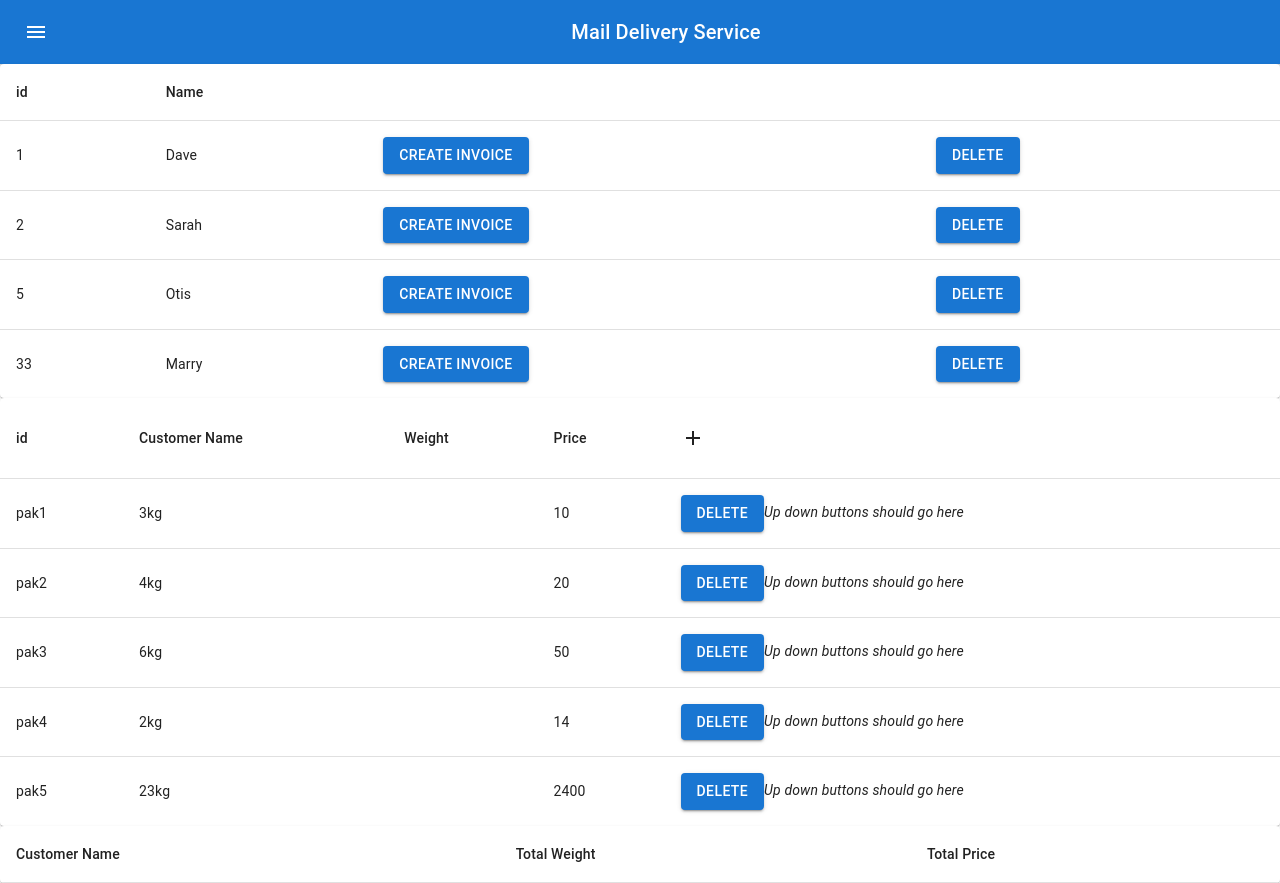
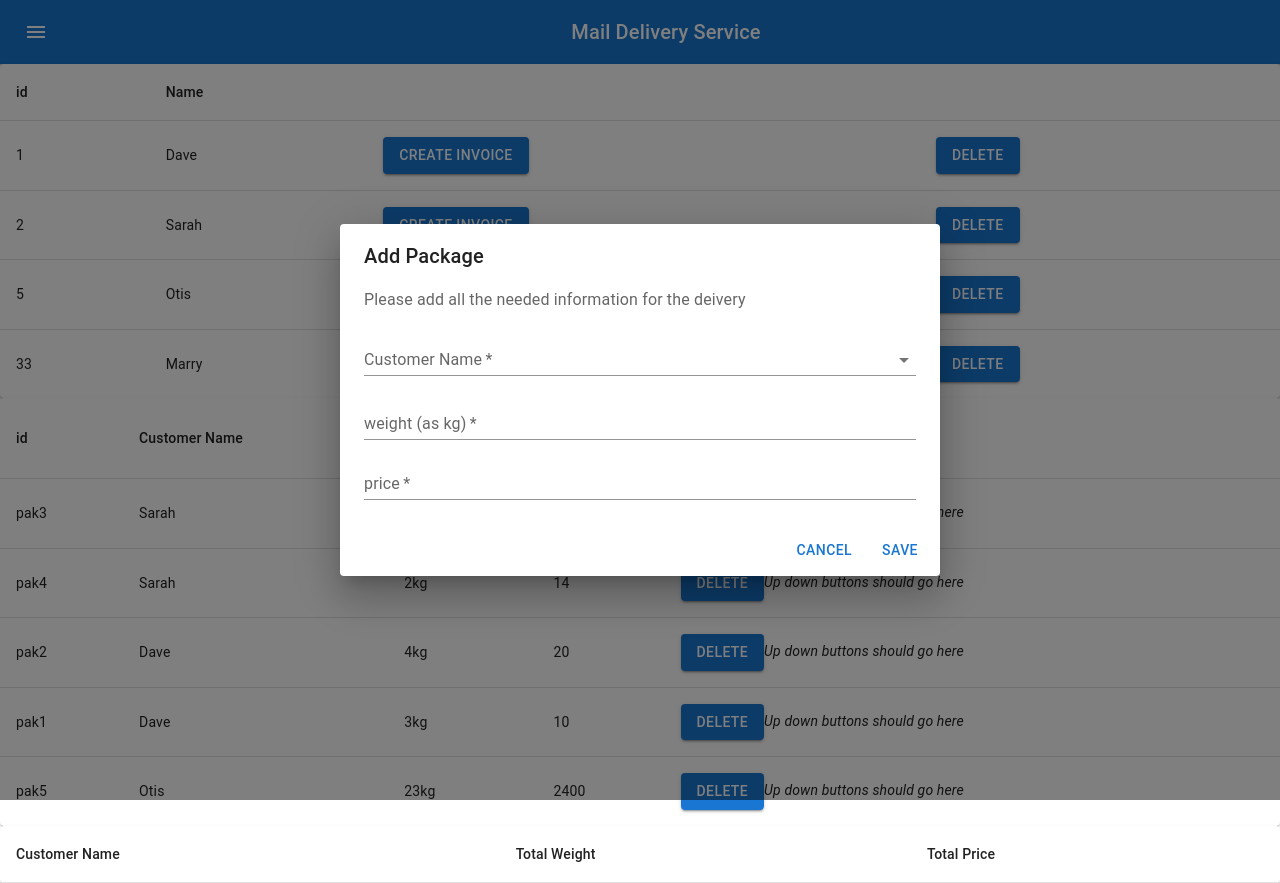
Before and after one commit to smalljiaot/simple, a React (Create React App) app: page / in a window 1280 px wide. Both pictures are taken after a click on the button 692 px from the left and 438 px from the top of the page. Built offline with nearby package versions, Linux system fonts and the light colour scheme.

Commit message:
feat: added-popup

```diff
--- a/src/component/Package-List/PackageList.js
+++ b/src/component/Package-List/PackageList.js
@@ -10,10 +10,33 @@ import TableContainer from '@mui/material/TableContainer';
 import TableHead from '@mui/material/TableHead';
 import TableRow from '@mui/material/TableRow';
 import Paper from '@mui/material/Paper';
+import { ButtonBase, Dialog, DialogActions, DialogContent, DialogContentText, DialogTitle, FormControl, InputLabel, MenuItem, Select, TextField } from '@mui/material';
 
-function PackageList({data}) {
-  const appData = data;
+function PackageList({ data }) {
+  const [appData, setAppData] = useState([])
+  const [open, setOpen] = useState(false);
 
+  useEffect(() => {
+    setAppData(data.packages.sort((a, b) => a.shippingOrder - b.shippingOrder))
+  }, [data])
+
+  function DeleteHendler(Id) {
+    setAppData(appData.filter((row) => row.id !== Id))
+  }
+
+  const handleClickOpen = () => {
+    setOpen(true);
+  }
+  const handleClose = () => {
+    setOpen(false);
+  }
+
+
+  const [name, setName] = useState('');
+
+  const handleChange = (event) => {
+    setName(event.target.value);
+  }
 
   return (
     <div>
@@ -27,31 +50,85 @@ function PackageList({data}) {
               <TableCell>Price</TableCell>
 
               <TableCell>
-              <IconButton
+                <IconButton onClick={handleClickOpen}
                   size="large"
                   edge="start"
                   color="inherit"
                   aria-label="menu"
                 >
                   <AddIcon />
-              </IconButton></TableCell>
+                </IconButton>
+                <Dialog open={open} onClose={handleClose}>
+                  <DialogTitle>Add Package</DialogTitle>
+                  <DialogContent>
+                    <DialogContentText>
+                      Please add all the needed information for the deivery
+                    </DialogContentText>
+
+                    <FormControl sx={{ minWidth: 120 }}
+                      required={true}
+                      margin="normal"
+                      fullWidth
+                      variant="standard"
+                    >
+                      <InputLabel id="demo-simple-select-standard-label">Customer Name</InputLabel>
+                      <Select
+                        value={name}
+                        onChange={handleChange}
+                        label="Customer Name"
+                      >
+                        <MenuItem value="">
+                          <em>select</em>
+                        </MenuItem>
+                        <MenuItem value={"Dave"}>Dave</MenuItem>
+                        <MenuItem value={"Sarah"}>Sarah</MenuItem>
+                        <MenuItem value={"Otis"}>Otis</MenuItem>
+                        <MenuItem value={"Marry"}>Marry</MenuItem>
+                      </Select>
+                    </FormControl>
+
+                    <TextField
+                      margin="dense"
+                      label="weight (as kg)"
+                      type="number"
+                      fullWidth
+                      variant="standard"
+                      required={true}
+                    />
+                    <TextField
+                      margin="dense"
+                      label="price"
+                      type="number"
+                      fullWidth
+                      variant="standard"
+                      required={true}
+                    />
+                  </DialogContent>
+                  <DialogActions>
+                    <Button onClick={handleClose}>Cancel</Button>
+                    <Button type="submit" onClick={handleClose}>Save</Button>
+                  </DialogActions>
+                </Dialog>
+
+              </TableCell>
+
             </TableRow>
           </TableHead>
           <TableBody>
-          {appData.packages.map((row) => {
 
+            {appData.map((row) => {
               return (
-              <TableRow
+                <TableRow key={row.id}
                   sx={{ '&:last-child td, &:last-child th': { border: 0 } }}
                 >
                   <TableCell component="th" scope="row">
                     {row.id}
                   </TableCell>
+                  <TableCell >{data.customers.find((id) => id.id === row.customerid).name}</TableCell>
                   <TableCell >{row.weight}</TableCell>
 
-                <TableCell ></TableCell>
                   <TableCell >{row.price}</TableCell>
-                <TableCell ><Button variant="contained">Delete</Button><i>Up down buttons should go here</i></TableCell>
+                  <TableCell ><Button onClick={() => DeleteHendler(row.id)} variant="contained">Delete</Button><i>Up down buttons should go here</i></TableCell>
                 </TableRow>
               )
             })}
```
Lines whose indentation alone changed are shown as unchanged.
